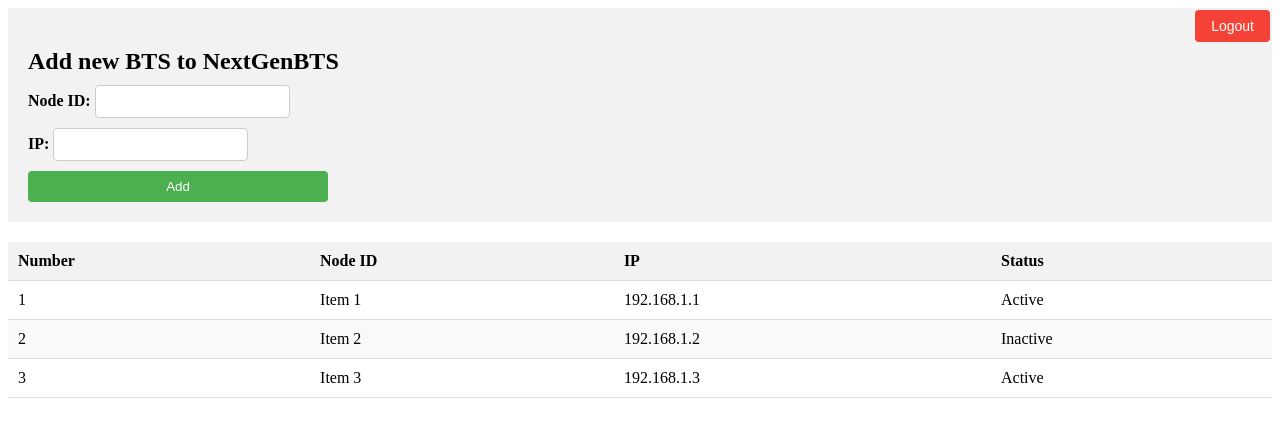
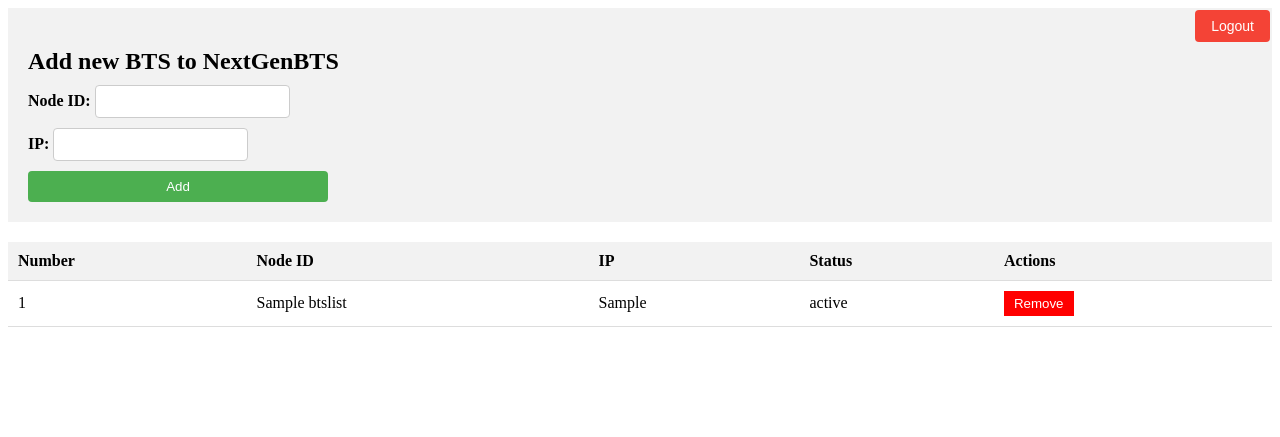
Before and after one commit to meraj-kashi/NextGenBTS, a Flask app: page /home in a window 1280 px wide. Shown: the top 437 px of the page. Run offline with Flask 3, Linux system fonts and the light colour scheme; the visitor is signed in with stand-in values (Sample User, id 1); a database or web service that is not in the repository returns one stand-in record (values such as "Sample title"); some libraries are stand-ins or nearby versions.

Commit message:
add and remove BTS

```diff
--- a/core/main.py
+++ b/core/main.py
@@ -2,8 +2,9 @@ from flask import Flask,render_template,redirect, url_for, request, session
 from functools import wraps
 import requests
 import secrets
-import jsonify
+import subprocess
 from pymongo import MongoClient
+from bson.objectid import ObjectId
 
 login_secret_key = secrets.token_hex(16)
 
@@ -16,6 +17,13 @@ collection = db['BTSList']
 
 
 app = Flask(__name__)
+
+def ip_status(ip):
+    result = subprocess.run(['ping', '-c', '4', ip], capture_output=True, text=True, timeout=10)
+    if result.returncode == 0:
+        return 0
+    else:
+        return 1
 
 @app.route('/' , methods=['GET', 'POST'])
 def login():
@@ -69,11 +77,8 @@ def logout():
 @app.route('/home', methods=['GET'])
 @login_required
 def home():
-    items = [
-        {'name': 'Item 1', 'ip': '192.168.1.1', 'status': 'Active'},
-        {'name': 'Item 2', 'ip': '192.168.1.2', 'status': 'Inactive'},
-        {'name': 'Item 3', 'ip': '192.168.1.3', 'status': 'Active'}
-    ]
+    items = collection.find()
+
     return render_template('index.html', items=items)
 
 @app.route('/add', methods=['POST'])
@@ -82,11 +87,34 @@ def add_item():
     ip = request.json.get('ip')
 
     if name and ip:
-        item = {'name': name, 'ip': ip}
+        if ip_status(ip) == 0:
+            status = "connected"
+        else:
+            status = "disconnected"
+
+        item = {'name': name, 'ip': ip, 'status': status}
         collection.insert_one(item)
-        return jsonify({'message': 'Item added successfully'})
+
+        return {'message': 'BTS added successfully'}
     else:
-        return jsonify({'error': 'Name and IP are required'}), 400
+        return {'message': 'BTS ID and IP are required'}
+
+@app.route('/remove', methods=['POST'])
+def remove_item():
+    print("hereeee")
+    item_id = request.json.get('id')
+    print(item_id)
+
+    if item_id:
+        result = collection.delete_one({'_id': ObjectId(item_id)})
+
+        if result.deleted_count > 0:
+            return {'message': 'BTS removed successfully'}
+        else:
+            return {'error': 'BTS not found'}, 404
+    else:
+        return {'error': 'Invalid request'}, 400
+
 
 if __name__ == '__main__':
     app.config['SECRET_KEY'] = login_secret_key
--- a/core/templates/index.html
+++ b/core/templates/index.html
@@ -5,6 +5,8 @@
     document.addEventListener('DOMContentLoaded', function() {
     var addForm = document.getElementById('add-form');
     var tableBody = document.querySelector('.fancy-table tbody');
+    var messageContainer = document.getElementById('message-container');
+    var removeButtons = document.querySelectorAll('.remove-button');
 
     addForm.addEventListener('submit', function(event) {
         event.preventDefault();
@@ -36,30 +38,76 @@
             })
             .then(function(result) {
                 var newRow = document.createElement('tr');
-                    messageContainer.innerHTML = '';
-
                 newRow.innerHTML = `
                     <td>${tableBody.childElementCount + 1}</td>
                     <td>${name}</td>
                     <td>${ip}</td>
-                        <td>Status</td>
+                    <td>${status}</td>
                 `;
                 tableBody.appendChild(newRow);
 
                 nameInput.value = '';
                 ipInput.value = '';
+
+                showMessage(result.message);
             })
             .catch(function(error) {
                 console.error(error);
+                showMessage('Error occurred');
             });
         }
     });
+
+    removeButtons.forEach(function(button) {
+                button.addEventListener('click', function() {
+                    var itemId = this.getAttribute('data-id');
+
+                    fetch('/remove', {
+                        method: 'POST',
+                        headers: {
+                            'Content-Type': 'application/json'
+                        },
+                        body: JSON.stringify({ id: itemId })
+                    })
+                    .then(function(response) {
+                        if (response.ok) {
+                            return response.json();
+                        } else {
+                            throw new Error('Error: ' + response.statusText);
+                        }
+                    })
+                    .then(function(result) {
+                        // Remove the row from the table
+                        var row = button.closest('tr');
+                        row.parentNode.removeChild(row);
+
+                        showMessage(result.message);
+                    })
+                    .catch(function(error) {
+                        console.error(error);
+                        showMessage('Error occurred');
+                    });
+                });
+            });
+
+    function showMessage(message) {
+        // Clear any existing message
+        messageContainer.innerHTML = '';
+
+        // Create a new message element
+        var messageElement = document.createElement('p');
+        messageElement.textContent = message;
+
+        // Append the message element to the container
+        messageContainer.appendChild(messageElement);
+    }
 });
 
     </script>
 
     <title>NextGenBTS</title>
     <link rel="stylesheet" href="https://cdn.datatables.net/1.10.25/css/jquery.dataTables.min.css">
+
     <style>
     .logout-form {
         position: absolute;
@@ -169,6 +217,13 @@
     background-color: #45a049;
     }
 
+    .remove-button {
+            padding: 5px 10px;
+            background-color: #ff0000;
+            color: #ffffff;
+            border: none;
+            cursor: pointer;
+        }
 
     </style>
 
@@ -201,6 +256,7 @@
                 <th>Node ID</th>
                 <th>IP</th>
                 <th>Status</th>
+                <th>Actions</th>
             </tr>
         </thead>
         <tbody>
@@ -210,6 +266,7 @@
                 <td>{{ item.name }}</td>
                 <td>{{ item.ip }}</td>
                 <td>{{ item.status }}</td>
+                <td><button class="remove-button" data-id="{{ item._id }}">Remove</button></td>
             </tr>
             {% endfor %}
         </tbody>
```
Lines whose indentation alone changed are shown as unchanged.
